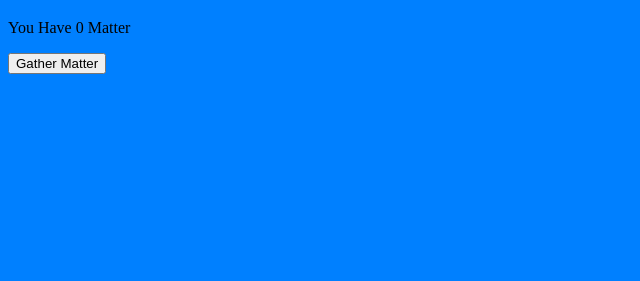
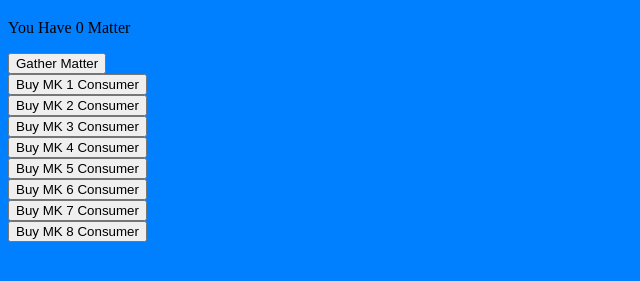
Before and after one commit to Robertdag03/ConsumeTheUniverse, a plain HTML site: page index.html in a window 1280 px wide. Shown: the part 61-342 px from the top of the page, without its empty margins (0-640 px from the left). Drawn offline with Linux system fonts and the light colour scheme.

Commit message:
Added ability to buy consumers

```diff
--- a/index.html
+++ b/index.html
@@ -9,10 +9,26 @@
   <script src="js/script.js"></script>
 </head>
 
-<body onload="setInterval(Tick, 1000)">
+<body onload="setInterval(Tick, 10)">
   <h1>Click Game Proto</h1>
   <p id='matterDisplay'>You Have 0 Matter</p>
   <button onclick='GatherClicked()'>Gather Matter</button>
+  <br>
+  <button onclick='Buy(1, 0)'>Buy MK 1 Consumer</button>
+  <br>
+  <button onclick='Buy(1, 1)'>Buy MK 2 Consumer</button>
+  <br>
+  <button onclick='Buy(1, 2)'>Buy MK 3 Consumer</button>
+  <br>
+  <button onclick='Buy(1, 3)'>Buy MK 4 Consumer</button>
+  <br>
+  <button onclick='Buy(1, 4)'>Buy MK 5 Consumer</button>
+  <br>
+  <button onclick='Buy(1, 5)'>Buy MK 6 Consumer</button>
+  <br>
+  <button onclick='Buy(1, 6)'>Buy MK 7 Consumer</button>
+  <br>
+  <button onclick='Buy(1, 7)'>Buy MK 8 Consumer</button>
 </body>
 
 </html>
--- a/js/script.js
+++ b/js/script.js
@@ -1,9 +1,24 @@
 var matter = 0;
+const consumers = [0, 0, 0, 0, 0, 0, 0, 0];
+
 function GatherClicked(){
   matter = matter + 1;
+}
+
+function Tick(){
   document.getElementById("matterDisplay").innerHTML = "You Have " + matter + " Matter";
 }
 
-function Tick(){
+function Buy(type, mk){
+  if(type == 1){
+    consumers[mk] += 1;
+  }
+}
 
+function Dbug(){
+  var outer = "";
+  for(var i = 0; i < 8; i++){
+    outer += consumers[i] + " ";
+  }
+  console.log(outer);
 }
```
